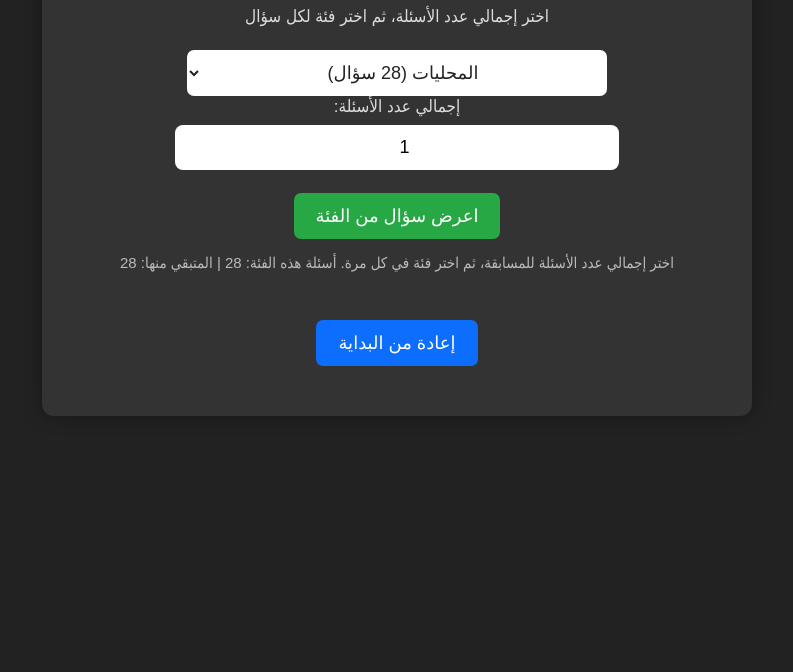
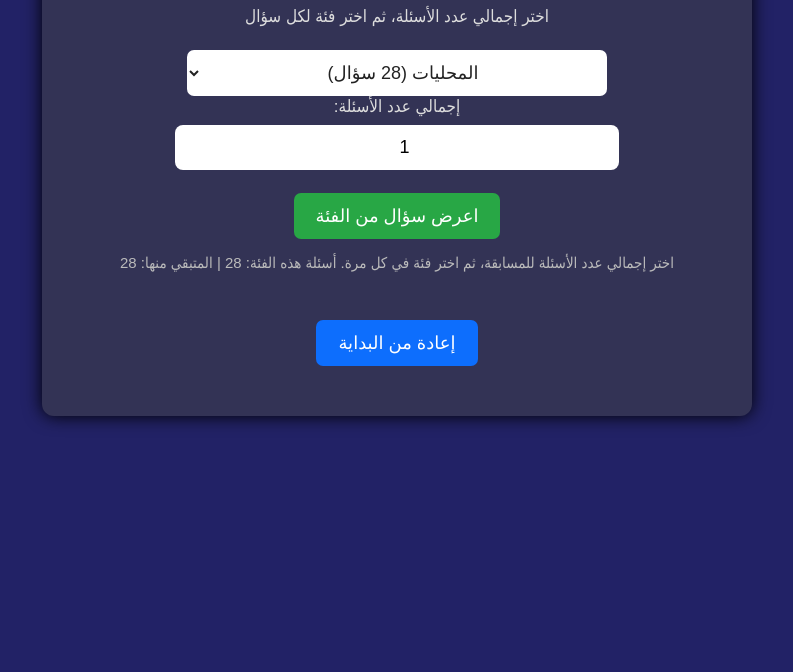
Before and after one commit to famaza-hub/Quiz-Game, a plain HTML site: page index.html in a window 1280 px wide. Shown: the part 128-800 px from the top of the page, without its empty margins (243-1036 px from the left). Drawn offline with Linux system fonts and the light colour scheme.

Commit message:
Update index.html

```diff
--- a/index.html
+++ b/index.html
@@ -7,7 +7,7 @@
 <style>
 body{
     font-family: Arial, Tahoma, sans-serif;
-    background:#222;
+    background:#226;
     color:white;
     text-align:center;
     direction:rtl;
@@ -17,10 +17,10 @@ body{
     width:650px;
     max-width:92%;
     margin:45px auto;
-    background:#333;
+    background:#335;
     padding:30px;
     border-radius:12px;
-    box-shadow:0 0 18px rgba(0,0,0,.35);
+    box-shadow:0 0 18px rgba(0,0,0,3.35);
 }
 h1{color:#ffd700;margin-top:0;}
 .question{font-size:24px;margin:20px;line-height:1.7;}
```
